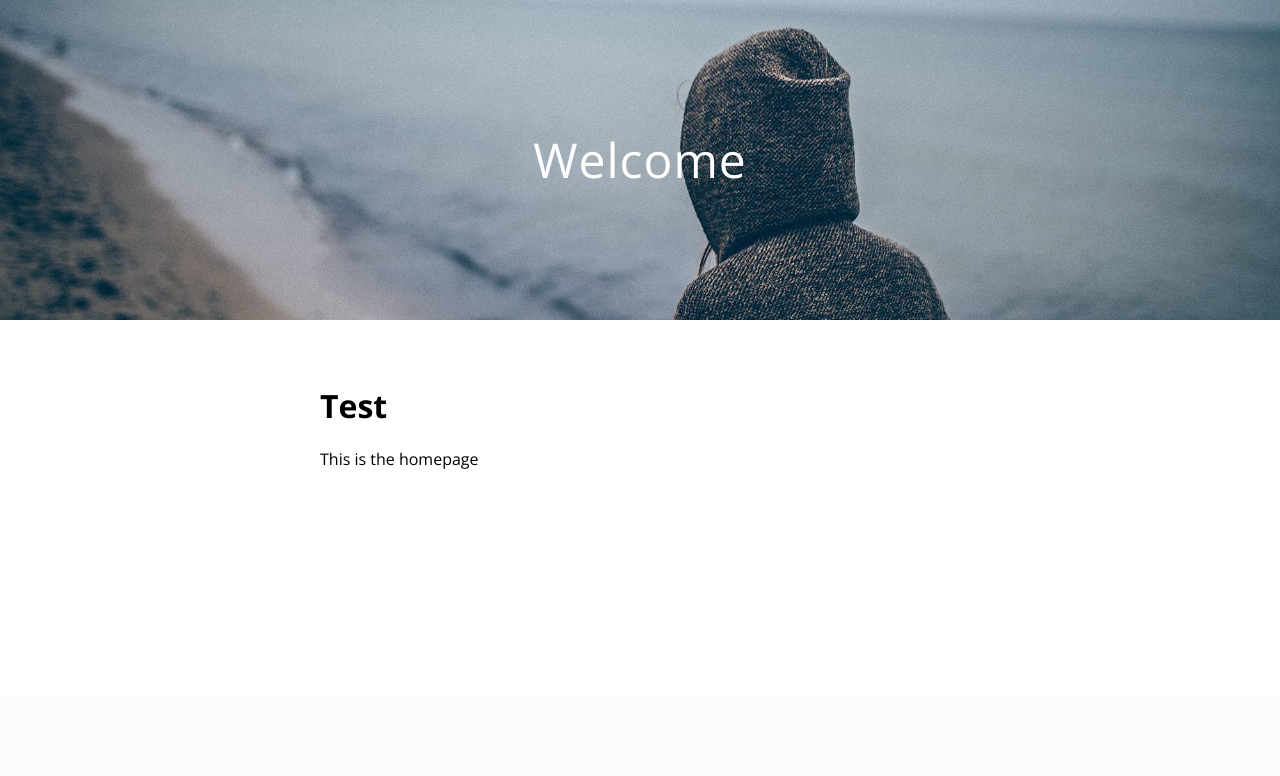
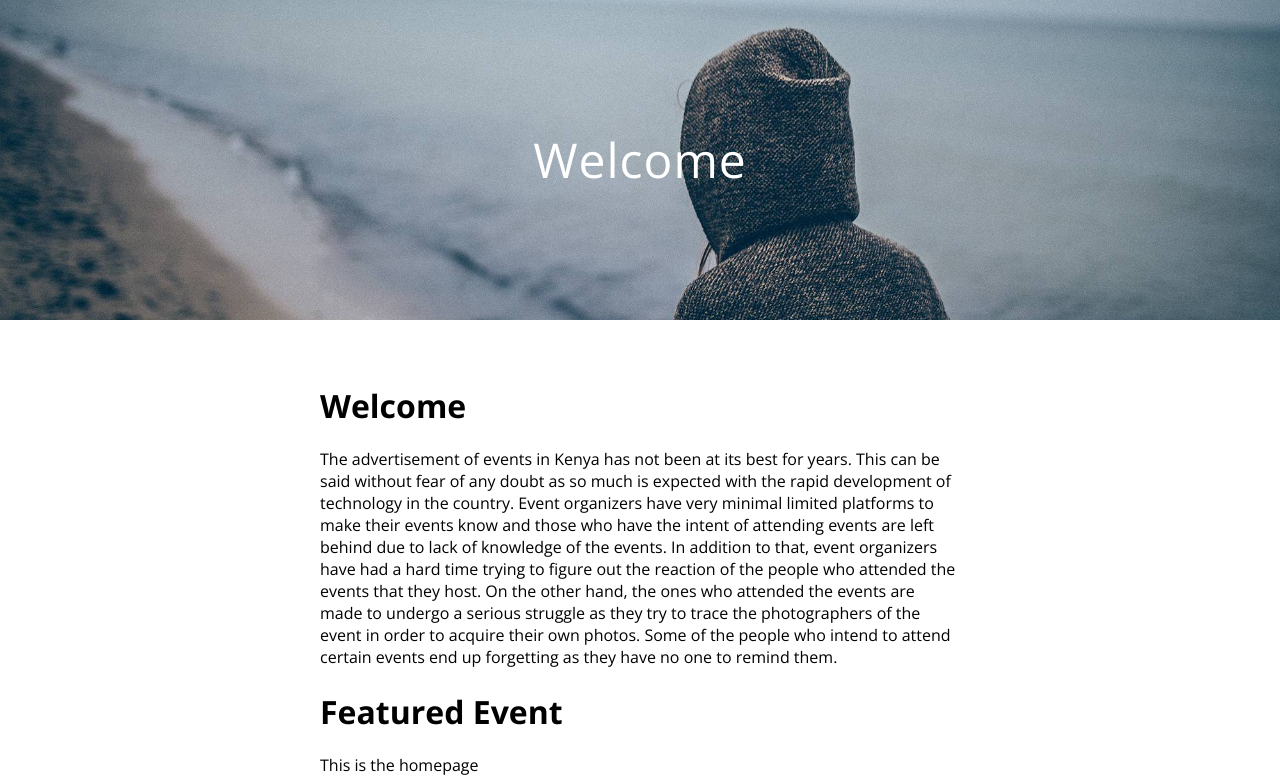
Before and after one commit to Alabee/event_hive, a Django app: page / in a window 1280 px wide. Shown: the part 103-879 px from the top of the page. Before the commit the page ends 572 px from the top, so only its background shows below. Run offline with Django 3.2, Linux system fonts and the light colour scheme.

Commit message:
Update of homepage template

```diff
--- a/event_details/templates/event_details/event_details_form.html
+++ b/event_details/templates/event_details/event_details_form.html
@@ -39,7 +39,9 @@
 					<h3><label for="charges">Event charges: </label></h3>
 					<input type="text" size="60" name="charges">
 
-					<input type="submit" value="SUBMIT">
+					<div class="actions">
+						<input type="submit" class="button button_highlight button_block" value= "SUBMIT">
+					</div>
 				</form>
 			</div>
 		</div>
--- a/home/templates/home/base.html
+++ b/home/templates/home/base.html
@@ -26,7 +26,9 @@
 
 		<div id="form">
 			<div class="wrapper_skinny">
-			<h1>Test </h1>
+			<h1>Welcome </h1>
+			<div>The advertisement of events in Kenya has not been at its best for years. This can be said without fear of any doubt as so much is expected with the rapid development of technology in the country. Event organizers have very minimal limited platforms to make their events know and those who have the intent of attending events are left behind due to lack of knowledge of the events. In addition to that, event organizers have had a hard time trying to figure out the reaction of the people who attended the events that they host. On the other hand, the ones who attended the events are made to undergo a serious struggle as they try to trace the photographers of the event in order to acquire their own photos. Some of the people who intend to attend certain events end up forgetting as they have no one to remind them.</div>
+			<h1>Featured Event</h1>
 				{% block content %}
 				{% endblock %}
 			</div>
```
